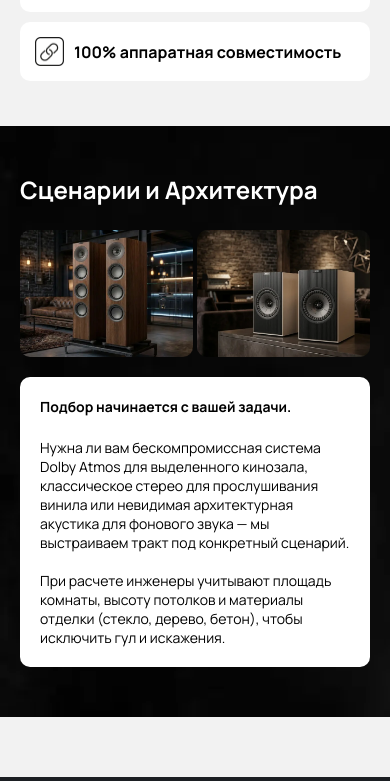
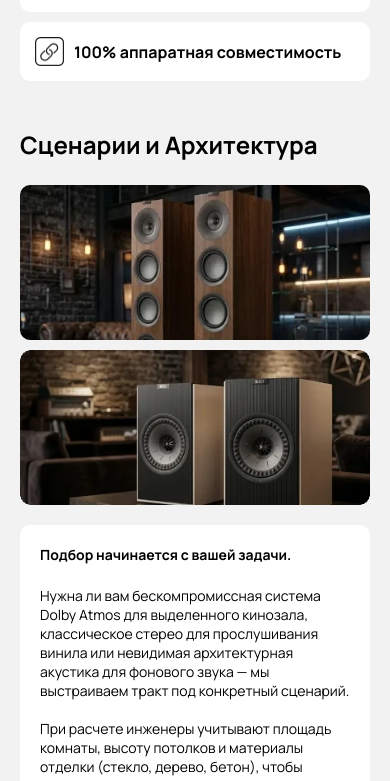
Before and after one commit to limaudiodev/Limaudio-landing, a website built with Vite: page sound.html in a window 390 px wide. Shown: the part 932-1713 px from the top of the page. Built offline with nearby package versions, Linux system fonts and the light colour scheme.

Commit message:
страница sound - блок архитектуры

```diff
--- a/sound.html
+++ b/sound.html
@@ -186,8 +186,21 @@
         <h3 class="headline">Сценарии и Архитектура</h3>
 
         <div class="architecture__img">
-          <img src="./src/images/sound/architecture.webp" alt="" />
-          <img src="./src/images/sound/architecture2.webp" alt="" />
+          <picture>
+            <source
+              media="(max-width: 500px)"
+              srcset="./src/images/sound/architecture-min.webp"
+            />
+            <img src="./src/images/sound/architecture.webp" alt="колонки" />
+          </picture>
+
+          <picture>
+            <source
+              media="(max-width: 500px)"
+              srcset="./src/images/sound/architecture2-min.webp"
+            />
+            <img src="./src/images/sound/architecture2.webp" alt="колонки" />
+          </picture>
         </div>
 
         <div class="architecture__content">
--- a/src/style.css
+++ b/src/style.css
@@ -124,6 +124,10 @@ ul {
 
 li {
   padding-left: 0px;
+}
+
+picture {
+  line-height: 0;
 }
 
 button {
--- a/src/styles/sound-p.css
+++ b/src/styles/sound-p.css
@@ -68,15 +68,15 @@
 
 .architecture__img {
     display: flex;
-    justify-content: space-between;
     width: 100%;
     margin-top: 25px;
+    justify-content: space-between;
+    gap: 10px;
 }
 
-.architecture__img>img {
+.architecture__img picture>img {
     border-radius: 10px;
-    width: 49.3%;
-    height: auto;
+    width: 100%;
 }
 
 .architecture>div>h3 {
@@ -85,7 +85,6 @@
 
 .architecture__content {
     background: var(--white);
-
     margin-top: 20px;
     padding: 40px 105px 50px 60px;
     border-radius: 10px;
@@ -184,7 +183,26 @@
     }
 }
 
-@media (max-width: 425px) {
+@media (max-width: 500px) {
+    .architecture {
+        margin-top: 30px;
+        padding: 20px 0;
+        background-image: none
+    }
+
+    .architecture__img {
+        justify-content: start;
+        flex-direction: column;
+        gap: 10px;
+    }
+
+    .architecture__img>img {
+        width: 100%;
+    }
+
+    .architecture>div>h3 {
+        color: var(--text);
+    }
 
     .architecture__content {
         padding: 20px;
@@ -198,4 +216,6 @@
         font-size: 14px;
         font-weight: 400;
     }
+
+
 }
```
Also changed, not shown: src/images/sound/architecture-min.webp (added), src/images/sound/architecture2-min.webp (added).
